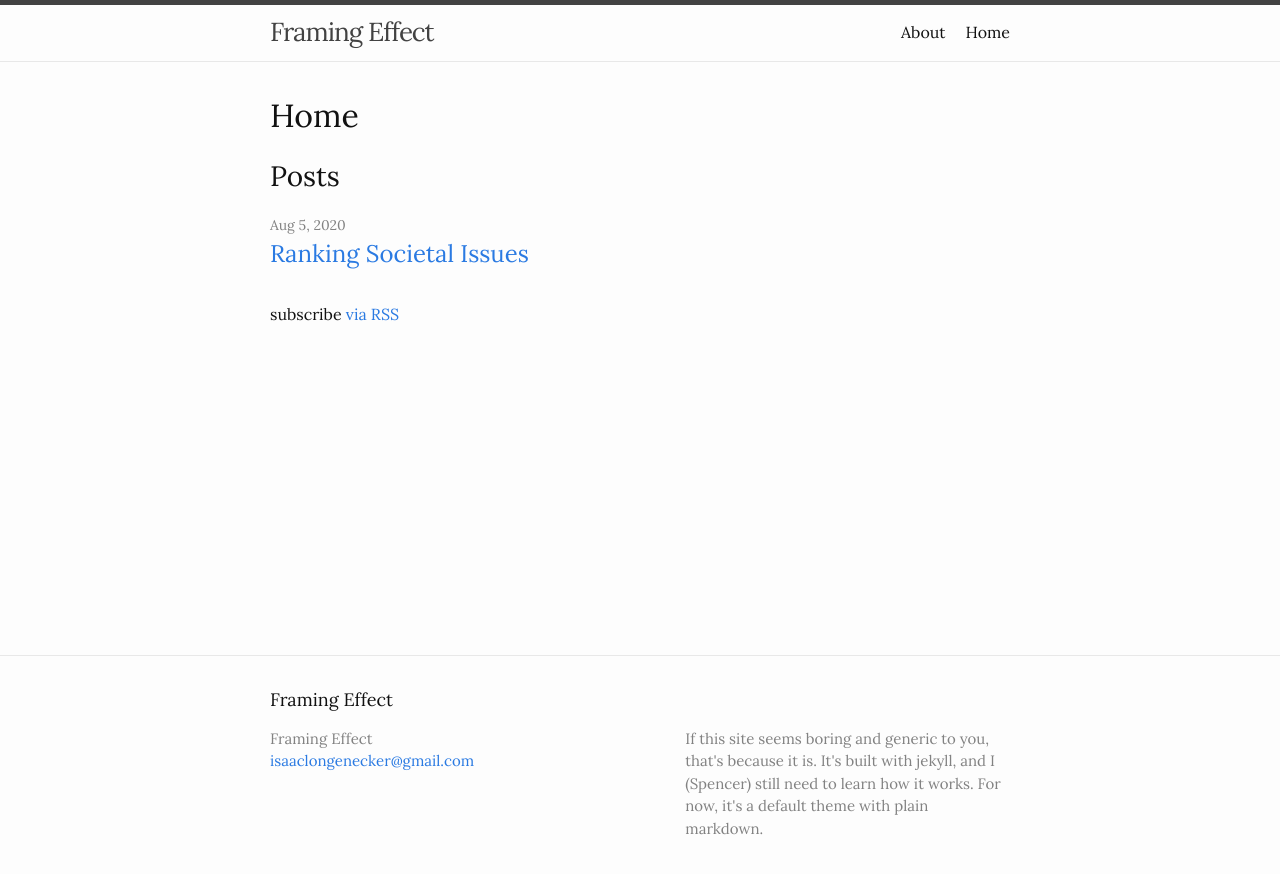
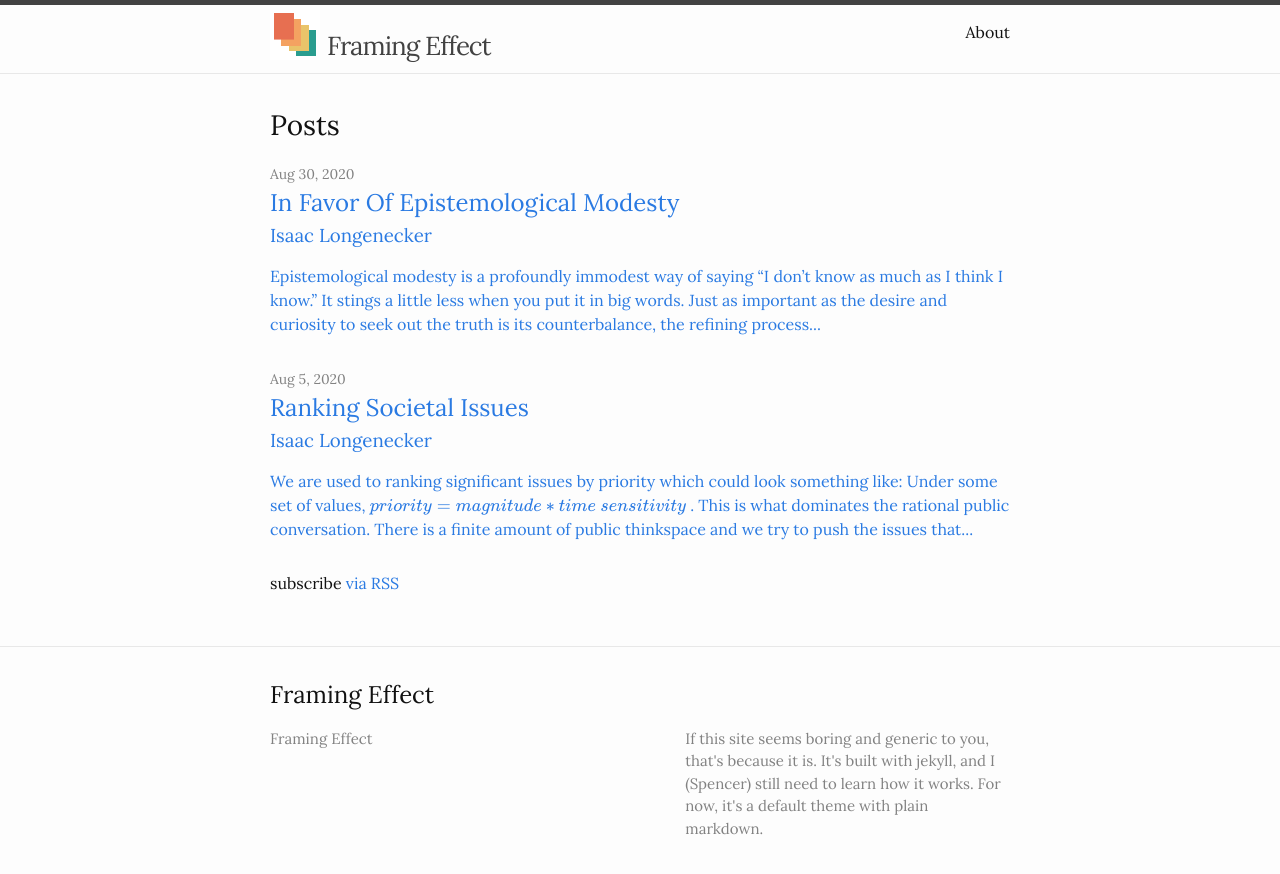
Before and after one commit to framingeffect/framingeffect.github.io, a Jekyll site: the page built from docs/index.markdown, in a window 1280 px wide. Shown: the top 874 px of the page. Built offline with Jekyll 4.4.1, drawn with Linux system fonts in a browser that asks for light colours; formulas are drawn with MathJax 3.

Commit message:
second post, excerpts, and icon

```diff
--- a/docs/_config.yml
+++ b/docs/_config.yml
@@ -19,7 +19,6 @@
 # in the templates via {{ site.myvariable }}.
 
 title: Framing Effect
-email: isaaclongenecker@gmail.com
 description: >- # this means to ignore newlines until "baseurl:"
   If this site seems boring and generic to you, that's because it is. It's built with jekyll,
   and I (Spencer) still need to learn how it works. For now, it's a default theme with plain markdown.
--- /dev/null
+++ b/docs/_includes/reading-time.html
@@ -0,0 +1,6 @@
+{% capture words %}
+{{ content | number_of_words | minus: 180 }}
+{% endcapture %}
+{% unless words contains '-' %}
+{{ words | plus: 150 | divided_by: 150 | append: ' minutes to read' }}
+{% endunless %}
--- a/docs/_layouts/home.html
+++ b/docs/_layouts/home.html
@@ -20,7 +20,10 @@ layout: default
           <a class="post-link" href="{{ post.url | relative_url }}">
             {{ post.title | escape }}
           </a>
+          <a class ="post-author"> {{post.author | escape}}</a>
+
         </h3>
+        <a class="post-exerpt"> {{post.content | markdownify | strip_html | truncatewords: 50 }}</a>
         {%- if site.show_excerpts -%}
           {{ post.excerpt }}
         {%- endif -%}
--- /dev/null
+++ b/docs/_posts/2020-08-30-in-favor-of-epistemological-modesty.md
@@ -0,0 +1,30 @@
+---
+layout: "post"
+author: Isaac Longenecker
+---
+
+Epistemological modesty is a profoundly immodest way of saying “I don’t know as much as I think I know.” It stings a little less when you put it in big words. Just as important as the desire and curiosity to seek out the truth is its counterbalance, the refining process of reigning in conclusions and confidence levels.
+
+**Politics**
+
+There are few things people are more confident in than in their own political views. Some of the political polarity in our society comes from the fact that people’s views are more grounded in their contrast to the opposition than in their personal values. In this way the contra-belief has become a proxy for the “different values” that we previously used to describe political debate.
+
+Take an enduring political question: how much should the U.S. spend on foreign aid? Most people probably already have an opinion (the U.S. spends too much or too little) on this question just from political context. How much do you think the U.S. spends on foreign aid? This question is directly relevant and absolutely integral to forming any opinion about the current state of affairs and yet most people don’t know. Take a guess, here is the answer. And since that website takes too long to interpret, I’ll just let you know it’s about 0.5% of the annual budget. Which is interesting because a lot of people simultaneously think we spend too much on humanitarian efforts abroad and place their ideal % somewhere around 10% (20x more than actual). The point I’m trying to make isn’t that people are bad with numbers and even worse with big numbers. It’s that our intuitions need to be checked. Even though these percentages aren’t being hashed out in popular debate we hold strong ideological differences on a topic like american isolationism without based on party affiliation not on data. A disposition toward epistemological modesty here would help people ask the relevant question and explore the contextual data. In doing this we find similarities in our values, most everyone believes the U.S. should spend some amount of money on foreign aid.
+
+In our current polarized state epistemological modesty might help us some. There are certain topics where tuning our confidence level down a few notches could bring about real dialogue. This is easier for some topics than others when we have the data and it’s easily accessible. The risk of taking this modesty too far is political inertia and nihilism; we can’t do anything because we don’t know anything. Of course there’s a large space in between where we can have political energy and hold beliefs but not pretend to be expert pundits on twitter.
+
+**Science**
+
+No one knows more about what they don’t know than an expert in a scientific field. The irony of this modesty is that in order to make progress in science we need a spirit of unrelenting confidence that may disrupt current paradigms of understanding. Like the guy who abridged his physics Ph.D. and left the field entirely after receiving so much flak for a theory that would eventually become mainstream after he died. As a society it seems safe enough to defer to scientists, but how do scientists proceed if some forms of progress are dependent on a complete paradigm shift? The paradox remains that scientific revolution can simultaneously be a creative act and a destructive one. Scott Sumner an economist offers this:
+
+In macro, it's important for people like me to always search for the truth, and reach conclusions about economic models in a way that is independent of the consensus model. In that way, I play my "worker ant" role of nudging the profession towards a greater truth. But at the same time we need to recognize that there is nothing special about our view. If we are made dictator, we should implement the consensus view of optimal policy, not our own. People have trouble with this, as it implies two levels of belief about what is true. The view from inside our mind, and the view from 20,000 miles out in space, where I see there is no objective reason to favor my view over Krugman's.
+
+**Psychology**
+
+Well even if I don’t really know a lot about the world, at least I know a lot about myself, right? Unfortunately we don’t even have an untainted view of ourselves. Self-serving bias (marking your own homework) is one of the special ingredients that makes us all the protagonist of our own story. Also, we have a whole new field on the science of happiness (okay, maybe it’s just a plethora of TED talks). But we wouldn’t need a TED talk if it was intuitive and everyone knew everything they needed to know to be happy. For example, according to this study, people derive more emotional benefit from spending on others than on themselves even when the prosocial spending doesn’t provide an opportunity to build or strengthen social ties. But we’re not even wrong about what makes us happy, we’re wrong about how we spend our time too. This study using self-reported data found people greatly overestimate how much time they spend on Facebook (interestingly they also greatly underestimate how many times they open Facebook). I’m not sure which of these memory biases is the cause for this social media discrepancy, but it seems that some epistemological modesty is in order for how we see ourselves and our memory. Michael Crichton talks about the Gell-Mann Amnesia effect:
+
+You open the newspaper to an article on some subject you know well. In Murray's case, physics. In mine, show business. You read the article and see the journalist has absolutely no understanding of either the facts or the issues. Often, the article is so wrong it actually presents the story backward—reversing cause and effect. I call these the "wet streets cause rain" stories. Paper's full of them. In any case, you read with exasperation or amusement the multiple errors in a story, and then turn the page to national or international affairs, and read as if the rest of the newspaper was somehow more accurate about Palestine than the baloney you just read. You turn the page, and forget what you know.
+
+**Meta**
+
+Epistemological modesty entails being informed about the limits of our own knowledge. On the frontier of science it becomes clear all the things we don’t know. We can ask the right question (how did life evolve from nonliving matter?) about the things we don’t know. But there are some things where we can’t even ask the question because we don’t know what we don’t know e.g. St. Augustine can’t ask about self driving cars because he has no concept of the modern car. Similarly there are risks that are known, even more risks that are unknown but fathomable, and a great expanse of risks that are unknown and unfathomable. These are the unknown unknowns and they should keep us modest too.
--- a/docs/_sass/minima.scss
+++ b/docs/_sass/minima.scss
@@ -2,31 +2,6 @@
 
 // Define defaults for each variable.
 
-/*
-@font-face{
-  font-family: "Lora";
-  src: url("../assets/fonts/Lora-Regular.ttf");
-}
-
-@font-face{
-  font-family: "Lora";
-  src: url("../assets/fonts/Lora-Bold.ttf");
-  font-weight: bold;
-}
-
-@font-face{
-  font-family: "Lora";
-  src: url("../assets/fonts/Lora-Italic.ttf");
-  font-style: italic;
-}
-
-@font-face{
-  font-family: "Lora";
-  src: url("../assets/fonts/Lora-BoldItalic.ttf");
-  font-style: italic;
-  font-weight: bold;
-}
-*/
 @import url('https://fonts.googleapis.com/css2?family=Lora:ital,wght@0,400;0,700;1,400;1,700&display=swap');
 
 //$base-font-family: -apple-system, BlinkMacSystemFont, "Segoe UI", Roboto, Helvetica, Arial, sans-serif, "Apple Color Emoji", "Segoe UI Emoji", "Segoe UI Symbol" !default;
@@ -68,6 +43,18 @@ $on-laptop:        800px !default;
   }
 }
 
+// Use grey background for code
+pre, code, .highlighter-rouge .highlight { background-color: #f8f8f8; }
+
+.site-title::before {
+	content: url("/images/site-logo-small.png");
+	display: inline-block;
+	position: relative;
+	width: 37px;
+	top: 5px;
+  margin-right: 20px;
+}
+
 @mixin relative-font-size($ratio) {
   font-size: $base-font-size * $ratio;
 }
--- a/docs/_sass/minima/_layout.scss
+++ b/docs/_sass/minima/_layout.scss
@@ -110,11 +110,12 @@
   padding: $spacing-unit 0;
 }
 
-.footer-heading {
+/*
+ .footer-heading {
   @include relative-font-size(1.125);
   margin-bottom: $spacing-unit / 2;
 }
-
+*/
 .contact-list,
 .social-media-list {
   list-style: none;
--- a/docs/index.markdown
+++ b/docs/index.markdown
@@ -3,5 +3,4 @@
 # To modify the layout, see https://jekyllrb.com/docs/themes/#overriding-theme-defaults
 
 layout: home
-title: "Home"
 ---
```
Also changed, not shown: docs/images/site-logo-small.png (added), docs/images/site_logo.png (added).
